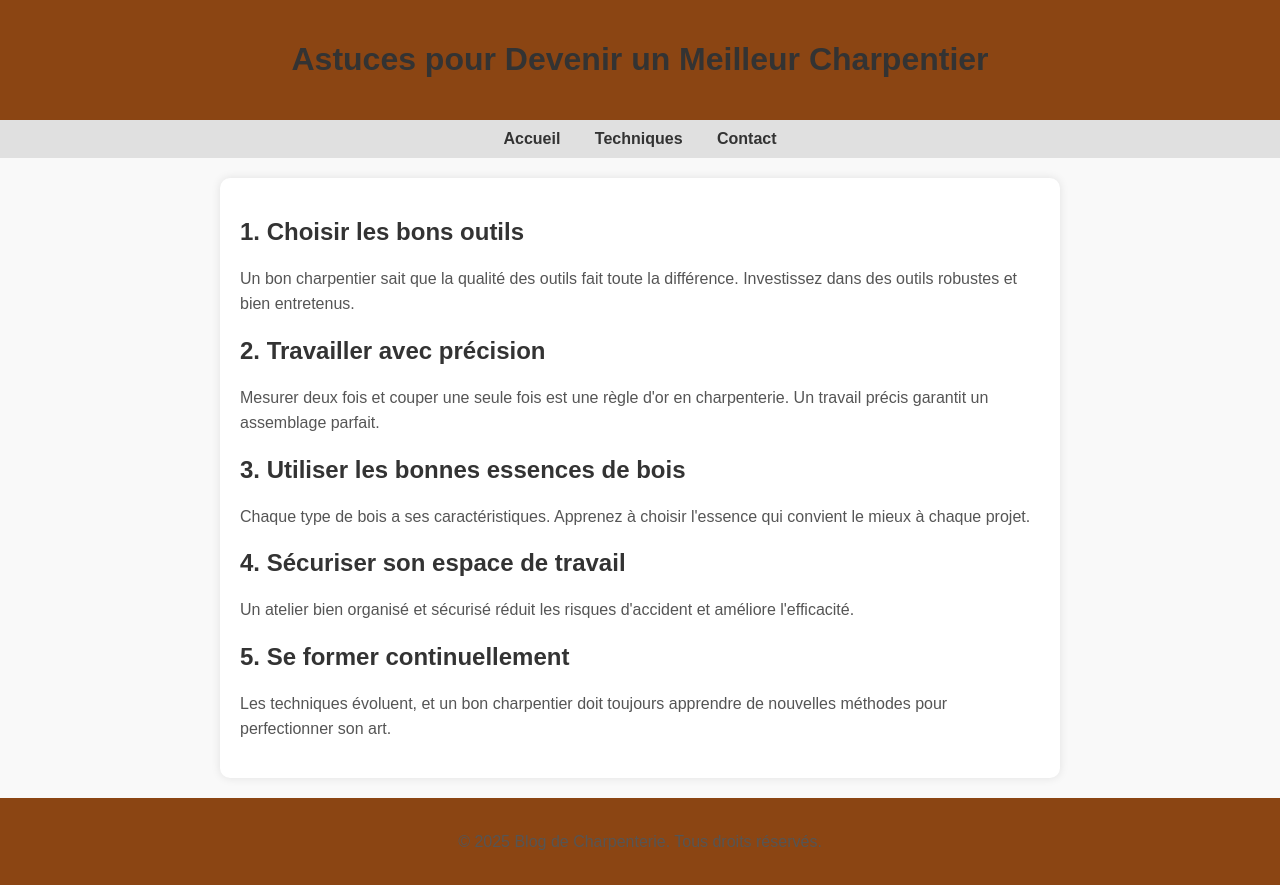
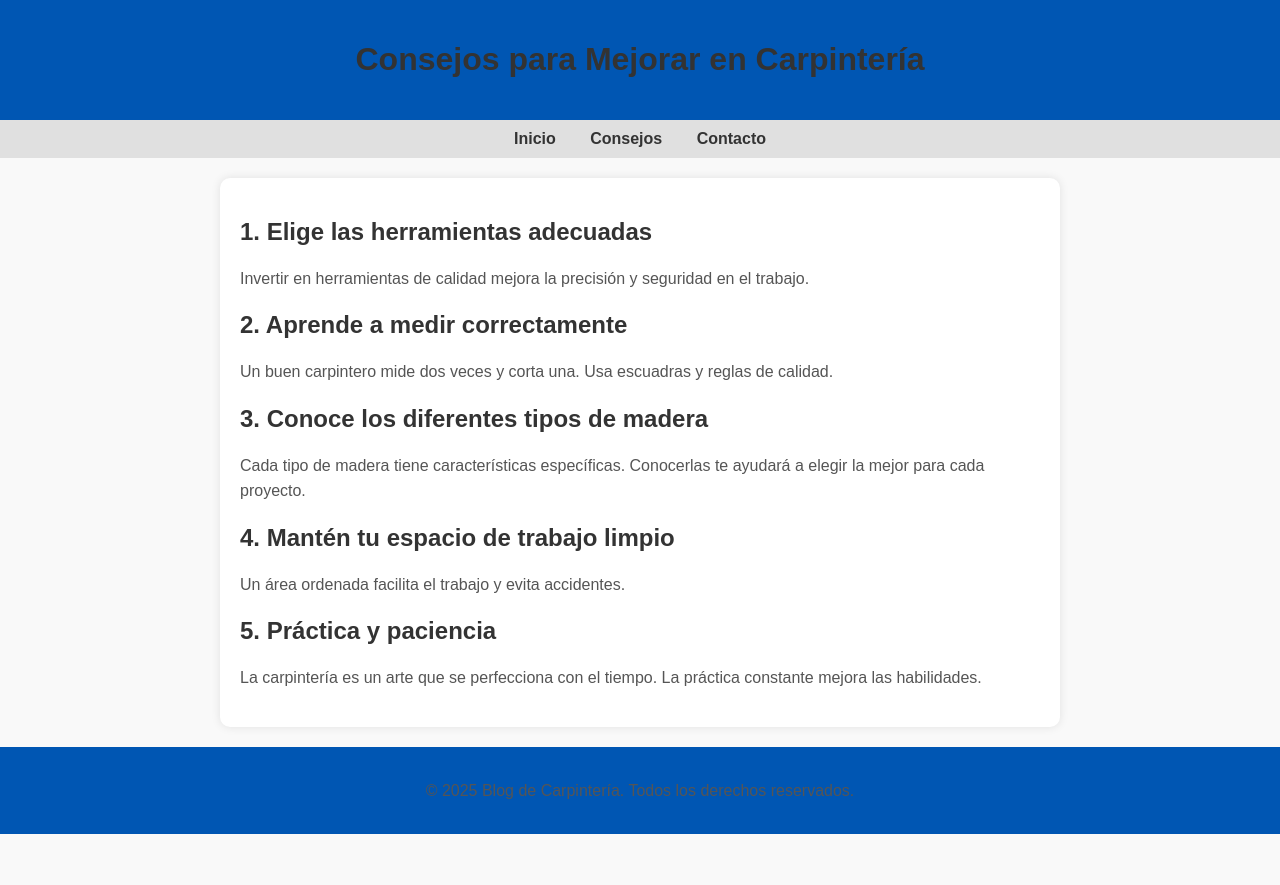
Before and after one commit to SeTT7/aaa.hombredefuego.online, a plain HTML site: page 1/index.html in a window 1280 px wide. After the commit the page ends 834 px from the top, so only its background shows below. Drawn offline with Linux system fonts and the light colour scheme.

Commit message:
Update index.html

```diff
--- a/1/index.html
+++ b/1/index.html
@@ -1,10 +1,9 @@
 <!DOCTYPE html>
-<html lang="fr">
+<html lang="es">
 <head>
-
     <meta charset="UTF-8">
     <meta name="viewport" content="width=device-width, initial-scale=1.0">
-    <title>Astuces pour Devenir un Meilleur Charpentier</title>
+    <title>Consejos para Mejorar en Carpintería</title>
     <style>
         body {
             font-family: Arial, sans-serif;
@@ -13,7 +12,7 @@
             background-color: #f9f9f9;
         }
         header {
-            background-color: #8B4513;
+            background-color: #0056b3;
             color: white;
             text-align: center;
             padding: 20px;
@@ -47,44 +46,42 @@
         .footer {
             text-align: center;
             padding: 15px;
-            background: #8B4513;
+            background: #0056b3;
             color: white;
             margin-top: 20px;
         }
     </style>
 </head>
 <body>
-
     <header>
-        <h1>Astuces pour Devenir un Meilleur Charpentier</h1>
+        <h1>Consejos para Mejorar en Carpintería</h1>
     </header>
 
     <nav>
-        <a href="#">Accueil</a>
-        <a href="#">Techniques</a>
-        <a href="#">Contact</a>
+        <a href="#">Inicio</a>
+        <a href="#">Consejos</a>
+        <a href="#">Contacto</a>
     </nav>
 
     <div class="container">
-        <h2>1. Choisir les bons outils</h2>
-        <p>Un bon charpentier sait que la qualité des outils fait toute la différence. Investissez dans des outils robustes et bien entretenus.</p>
+        <h2>1. Elige las herramientas adecuadas</h2>
+        <p>Invertir en herramientas de calidad mejora la precisión y seguridad en el trabajo.</p>
 
-        <h2>2. Travailler avec précision</h2>
-        <p>Mesurer deux fois et couper une seule fois est une règle d'or en charpenterie. Un travail précis garantit un assemblage parfait.</p>
+        <h2>2. Aprende a medir correctamente</h2>
+        <p>Un buen carpintero mide dos veces y corta una. Usa escuadras y reglas de calidad.</p>
 
-        <h2>3. Utiliser les bonnes essences de bois</h2>
-        <p>Chaque type de bois a ses caractéristiques. Apprenez à choisir l'essence qui convient le mieux à chaque projet.</p>
+        <h2>3. Conoce los diferentes tipos de madera</h2>
+        <p>Cada tipo de madera tiene características específicas. Conocerlas te ayudará a elegir la mejor para cada proyecto.</p>
 
-        <h2>4. Sécuriser son espace de travail</h2>
-        <p>Un atelier bien organisé et sécurisé réduit les risques d'accident et améliore l'efficacité.</p>
+        <h2>4. Mantén tu espacio de trabajo limpio</h2>
+        <p>Un área ordenada facilita el trabajo y evita accidentes.</p>
 
-        <h2>5. Se former continuellement</h2>
-        <p>Les techniques évoluent, et un bon charpentier doit toujours apprendre de nouvelles méthodes pour perfectionner son art.</p>
+        <h2>5. Práctica y paciencia</h2>
+        <p>La carpintería es un arte que se perfecciona con el tiempo. La práctica constante mejora las habilidades.</p>
     </div>
 
     <div class="footer">
-        <p>&copy; 2025 Blog de Charpenterie. Tous droits réservés.</p>
+        <p>&copy; 2025 Blog de Carpintería. Todos los derechos reservados.</p>
     </div>
-
 </body>
 </html>
```
